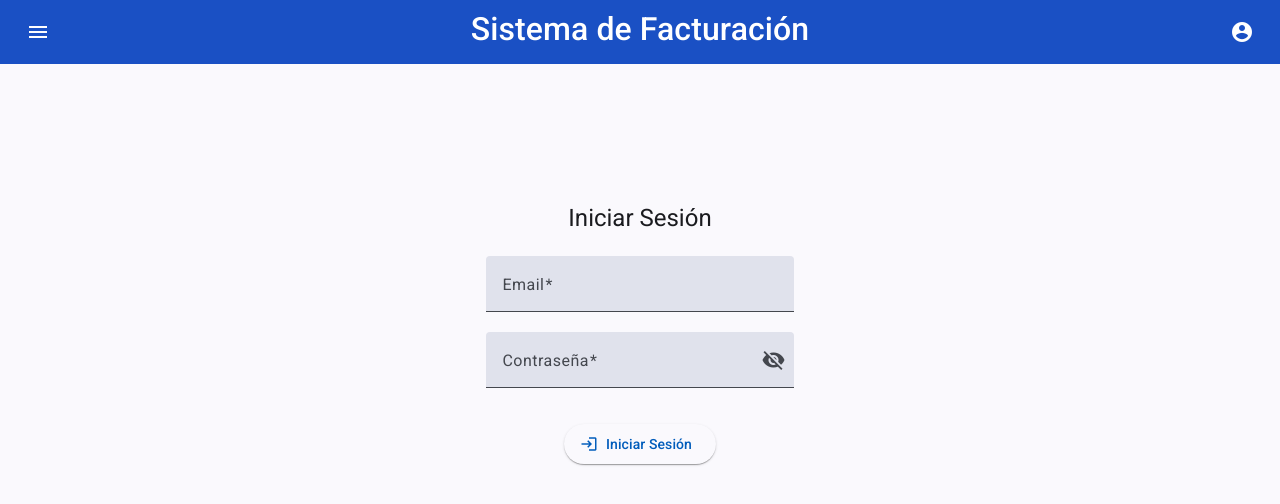
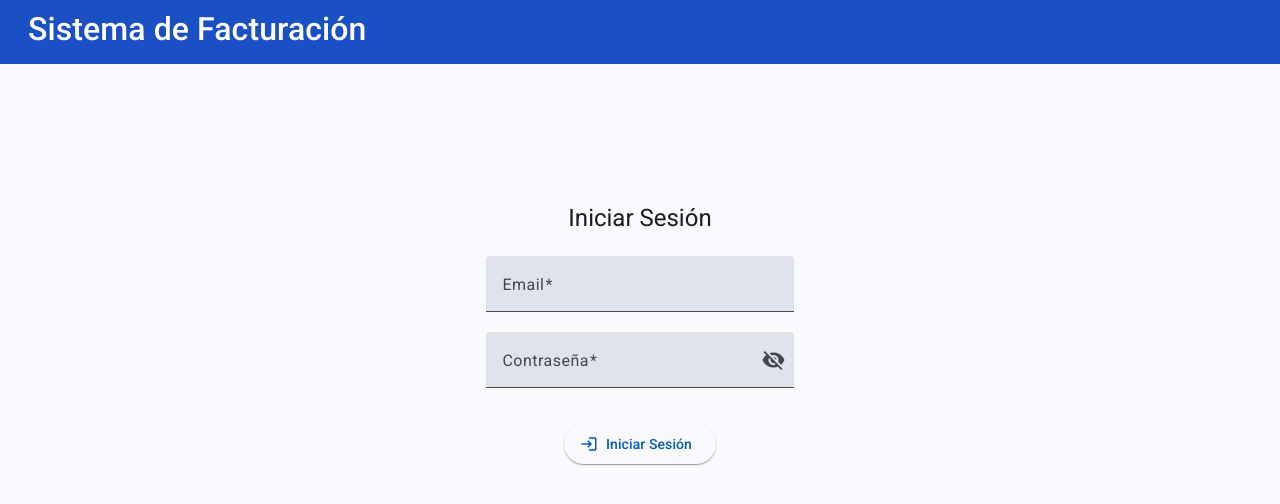
Before and after one commit to Adra642/facturacion-test-angular, an Angular app: page /login in a window 1280 px wide. Shown: the top 504 px of the page. Built offline with nearby package versions, Linux system fonts and the light colour scheme.

Commit message:
Change navbar buttons functionality

```diff
--- a/src/app/app.component.html
+++ b/src/app/app.component.html
@@ -1,4 +1,4 @@
-<app-navbar (notify)="drawer.toggle()"></app-navbar>
+<app-navbar [isLoggedIn]="isLoggedIn" (notify)="drawer.toggle()"></app-navbar>
 
 <mat-drawer-container class="container">
   <mat-drawer #drawer [mode]="'over'">
--- a/src/app/app.component.ts
+++ b/src/app/app.component.ts
@@ -22,6 +22,7 @@ import { NavbarComponent } from './components/navbar/navbar.component';
   styleUrl: './app.component.css',
 })
 export class AppComponent {
+  isLoggedIn = false;
   title = 'angular-front';
   handleClick() {
     console.log('Click en el padre');
--- a/src/app/components/navbar/navbar.component.html
+++ b/src/app/components/navbar/navbar.component.html
@@ -1,4 +1,5 @@
 <mat-toolbar class="toolbar">
+  @if (isLoggedIn) {
   <button
     mat-icon-button
     class="button"
@@ -7,12 +8,15 @@
   >
     <mat-icon>menu</mat-icon>
   </button>
+  }
   <a routerLink="/home">
     <button mat-button>
       <span class="text">Sistema de Facturación</span>
     </button>
   </a>
+  @if (isLoggedIn) {
   <button mat-icon-button class="button" aria-label="Opciones de Cuenta">
     <mat-icon class="icon">account_circle</mat-icon>
   </button>
+  }
 </mat-toolbar>
--- a/src/app/components/navbar/navbar.component.ts
+++ b/src/app/components/navbar/navbar.component.ts
@@ -1,4 +1,4 @@
-import { Component, EventEmitter, Output } from '@angular/core';
+import { Component, EventEmitter, Output, Input } from '@angular/core';
 import { MatIconModule } from '@angular/material/icon';
 import { MatButtonModule } from '@angular/material/button';
 import { MatToolbarModule } from '@angular/material/toolbar';
@@ -12,6 +12,7 @@ import { RouterLink } from '@angular/router';
 })
 export class NavbarComponent {
   @Output() notify: EventEmitter<void> = new EventEmitter();
+  @Input() isLoggedIn?: boolean;
 
   notifyParent() {
     this.notify.emit();
```
